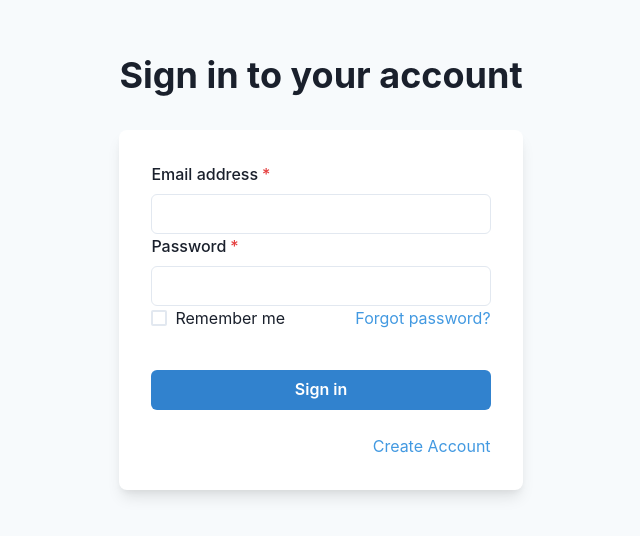
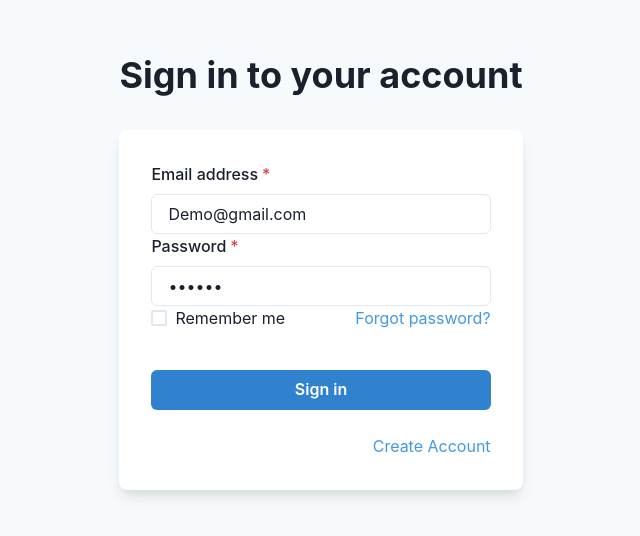
Before and after one commit to JonrGull/mindset, a Next.js app: page /login in a window 1280 px wide. Shown: the part 128-664 px from the top of the page, without its empty margins (319-959 px from the left). Built offline with nearby package versions, Linux system fonts and the light colour scheme; no server answers.

Commit message:
add: default value for demos

```diff
--- a/pages/login.tsx
+++ b/pages/login.tsx
@@ -57,11 +57,11 @@ const Login = () => {
               {error && <ErrorMessage message={error} />}
               <FormControl isRequired>
                 <FormLabel>Email address</FormLabel>
-                <Input type="email" ref={emailRef} />
+                <Input type="email" ref={emailRef} defaultValue={"Demo@gmail.com"} />
               </FormControl>
               <FormControl isRequired>
                 <FormLabel>Password</FormLabel>
-                <Input type="password" ref={passwordRef} minLength={6} />
+                <Input type="password" ref={passwordRef} minLength={6} defaultValue={"123456"} />
               </FormControl>
               <Stack spacing={10}>
                 <Stack direction={{ base: "column", sm: "row" }} align={"start"} justify={"space-between"}>
```
